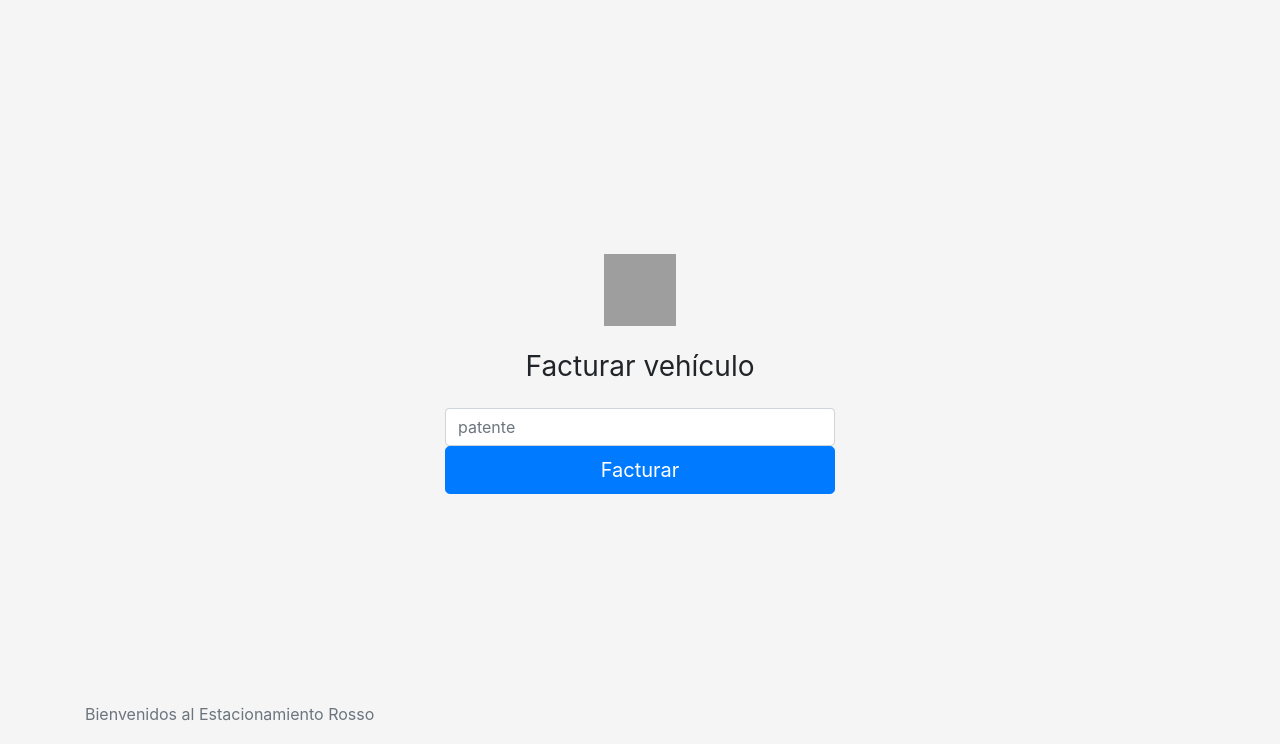
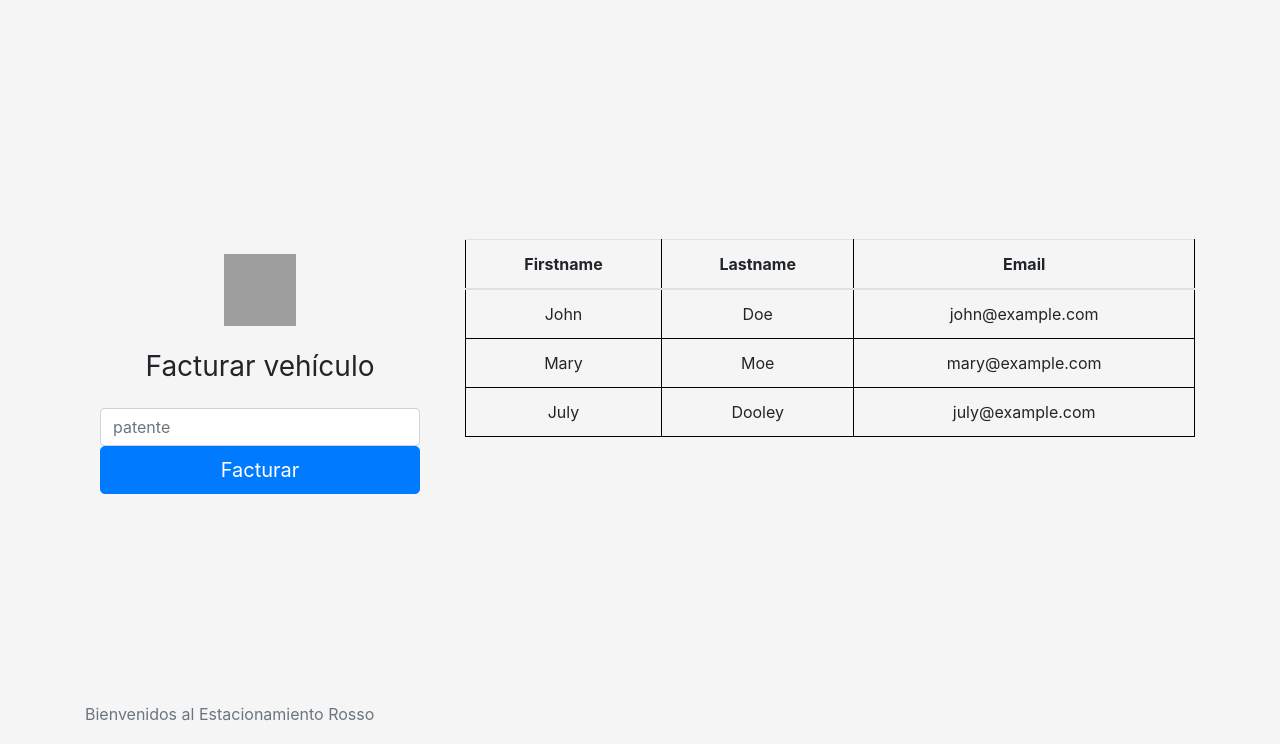
Before and after one commit to henchit0/estacionamientoISTIC_TPFinal, a PHP site: page /paginas/facturarVehiculo.php in a window 1280 px wide. Shown: the part 56-800 px from the top of the page. Run offline with PHP 8.4, Linux system fonts and the light colour scheme; some libraries are stand-ins or nearby versions; grey boxes are pictures that could not be loaded.

Commit message:
Ahora si se agrego la lista a facturar

```diff
--- a/paginas/facturarVehiculo.php
+++ b/paginas/facturarVehiculo.php
@@ -23,7 +23,10 @@
     </header>
     <!-- Begin page content -->
     <main role="main" class="container">
-      <form action="../acciones/hacerFacturar.php" class="form-signin">
+
+    <div class="row">
+  <div class="col-sm-4">
+    <form action="../acciones/hacerFacturar.php" class="form-signin">
       <div class="text-center mb-4">
         <img class="mb-4" src="https://getbootstrap.com/assets/brand/bootstrap-solid.svg" alt="" width="72" height="72">
         <h1 class="h3 mb-3 font-weight-normal">Facturar vehículo</h1>
@@ -51,9 +54,39 @@
         }
         ?>
         <input type="text" name="inputPatente" class="form-control" placeholder="patente" required>
-      <button class="btn btn-lg btn-primary btn-block" type="submit">Facturar</button>
+        <button class="btn btn-lg btn-primary btn-block" type="submit">Facturar</button>
+    </form>
+  </div>
+  <div class="col-sm-8">
+    <table class="table">
+      <thead>
+        <tr>
+          <th>Firstname</th>
+          <th>Lastname</th>
+          <th>Email</th>
+        </tr>
+      </thead>
+      <tbody>
+        <tr>
+          <td>John</td>
+          <td>Doe</td>
+          <td>john@example.com</td>
+        </tr>
+        <tr>
+          <td>Mary</td>
+          <td>Moe</td>
+          <td>mary@example.com</td>
+        </tr>
+        <tr>
+          <td>July</td>
+          <td>Dooley</td>
+          <td>july@example.com</td>
+        </tr>
+      </tbody>
+    </table>
+  </div>
 
-    </form>
+  </div>
     </main>
     <footer class="footer">
       <?php
```
